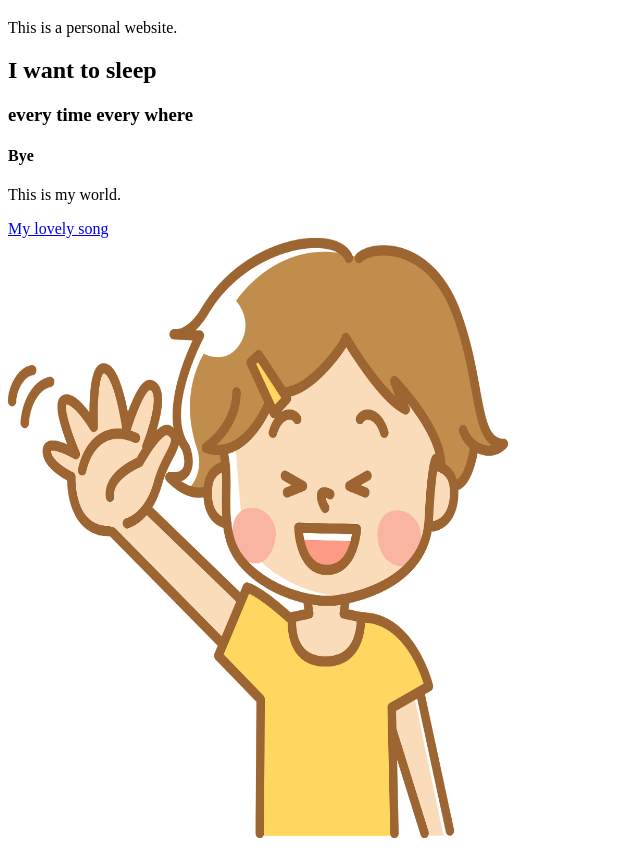
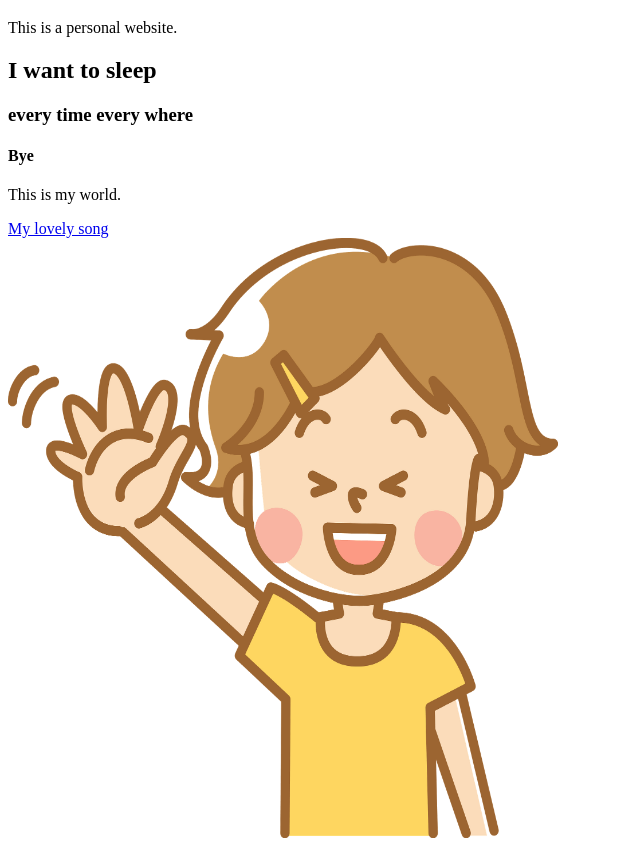
Before and after one commit to Nutwaray/CN310, a plain HTML site: page index.html in a window 1280 px wide. Shown: the part 61-911 px from the top of the page, without its empty margins (0-640 px from the left). Drawn offline with Linux system fonts and the light colour scheme.

Commit message:
Update index.html

```diff
--- a/index.html
+++ b/index.html
@@ -16,7 +16,7 @@
 <p>This is my world.</p>
 <a href="https://www.youtube.com/watch?v=PSEcZas-QZg">My lovely song</a>
 <br>
-<img src="bye.png" alt="Bye" width="500" height="600">
+<img src="bye.png" alt="Bye" width="550" height="600">
 
 
 </body>
```
